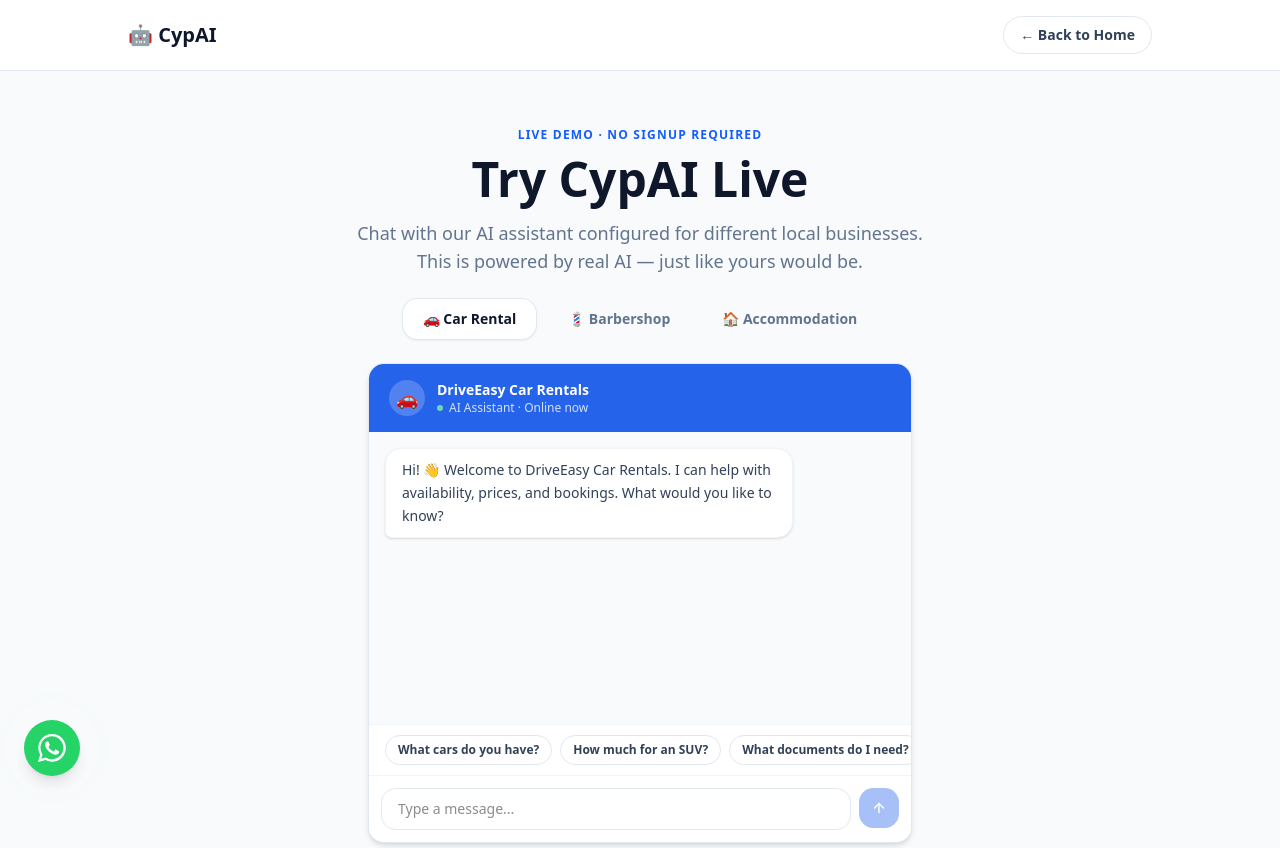
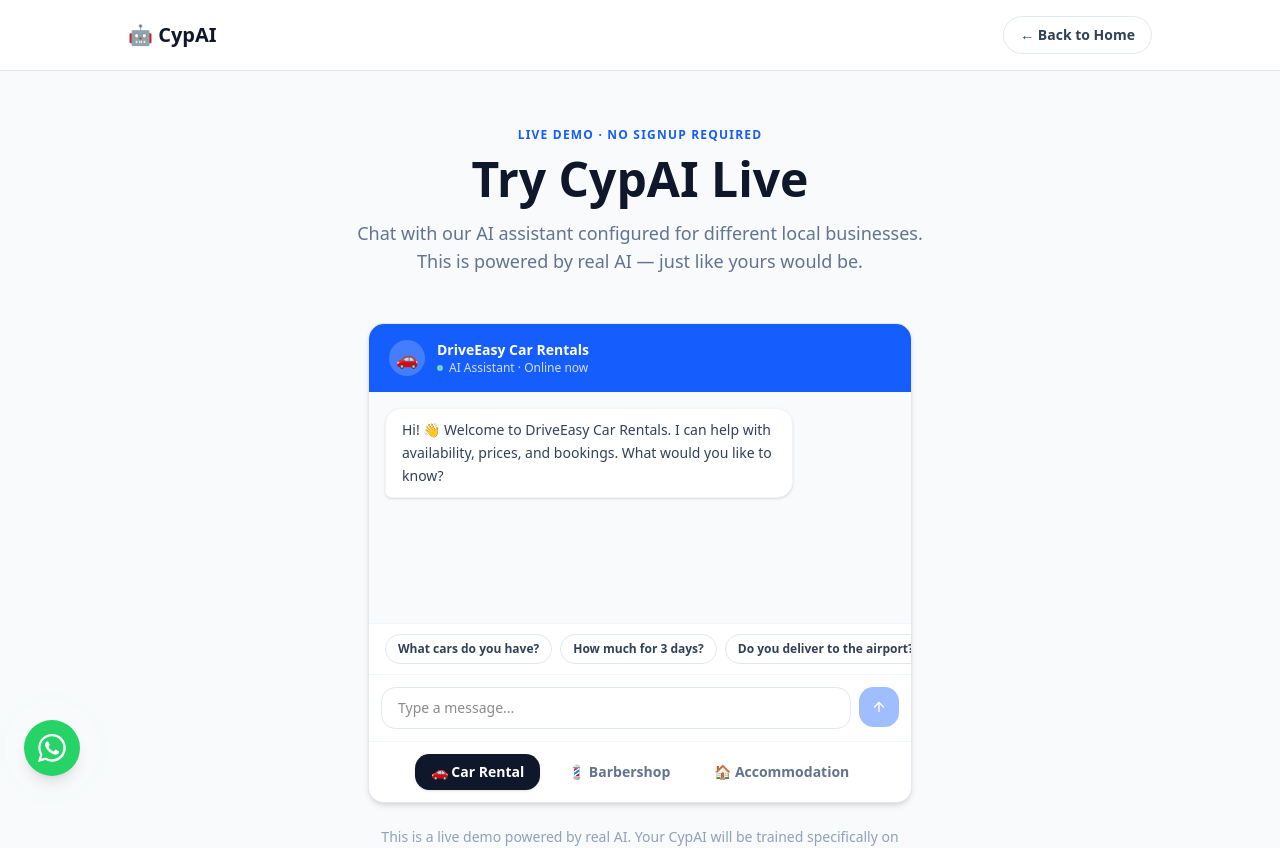
Before and after one commit to Rollandcodes/BizAI, a Next.js app: page /demo in a window 1280 px wide. Shown: the top 848 px of the page. Built offline with nearby package versions, Linux system fonts and the light colour scheme; no server answers.

Commit message:
fix: repair demo chat flow

```diff
--- a/app/demo/page.tsx
+++ b/app/demo/page.tsx
@@ -3,123 +3,155 @@
 import { useEffect, useRef, useState } from 'react';
 import Link from 'next/link';
 
-// ── Types ────────────────────────────────────────────────────────────────────
 type DemoMsg = { role: 'user' | 'assistant'; content: string };
 
-type DemoConfig = {
+type NicheConfig = {
   id: string;
+  name: string;
+  icon: string;
   label: string;
-  emoji: string;
-  businessName: string;
-  businessType: string;
-  systemPrompt: string;
-  welcomeMessage: string;
+  color: string;
+  welcome: string;
   suggestions: string[];
-  color: string;
 };
 
-// ── Demo configurations ───────────────────────────────────────────────────────
-const DEMOS: DemoConfig[] = [
-  {
-    id: 'car-rental',
+const NICHES: Record<string, NicheConfig> = {
+  car_rental: {
+    id: 'car_rental',
+    name: 'DriveEasy Car Rentals',
+    icon: '🚗',
     label: 'Car Rental',
-    emoji: '🚗',
-    businessName: 'DriveEasy Car Rentals',
-    businessType: 'car_rental',
-    systemPrompt:
-      'You are a friendly AI assistant for DriveEasy Car Rentals in Northern Cyprus. Help customers with: vehicle availability (Economy $25/day, Compact $35/day, SUV $55/day, Van $75/day), booking process, requirements (valid license, passport, credit card deposit), pickup locations (Nicosia, Kyrenia, Famagusta, Airport). Always try to collect customer name and phone number for bookings. Keep responses short and friendly. Use emojis occasionally.',
-    welcomeMessage:
-      "Hi! 👋 Welcome to DriveEasy Car Rentals. I can help with availability, prices, and bookings. What would you like to know?",
+    color: 'blue',
+    welcome: 'Hi! 👋 Welcome to DriveEasy Car Rentals. I can help with availability, prices, and bookings. What would you like to know?',
     suggestions: [
       'What cars do you have?',
-      'How much for an SUV?',
-      'What documents do I need?',
-      'Do you do airport pickup?',
+      'How much for 3 days?',
+      'Do you deliver to the airport?',
+      'I need a car this weekend',
     ],
-    color: '#2563eb',
   },
-  {
+  barbershop: {
     id: 'barbershop',
+    name: 'Studio One Barbershop',
+    icon: '💈',
     label: 'Barbershop',
-    emoji: '💈',
-    businessName: 'StyleCut Barbershop',
-    businessType: 'barbershop',
-    systemPrompt:
-      'You are a friendly AI assistant for StyleCut Barbershop in Northern Cyprus. Help customers with: services and prices (Haircut $15, Beard Trim $10, Full Package $22, Kids Cut $10), opening hours (Mon–Sat 9am–8pm, Sun 10am–5pm), appointment booking, and walk-in availability. Always be warm and welcoming. Keep responses short. Use emojis occasionally.',
-    welcomeMessage:
-      "Hey there! ✂️ Welcome to StyleCut Barbershop. Ask me about our services, prices, or to book an appointment!",
+    color: 'purple',
+    welcome: 'Hey! 👋 Welcome to Studio One Barbershop. I can help you book an appointment or answer questions about our services.',
     suggestions: [
+      'What are your opening hours?',
       'How much is a haircut?',
-      'Can I book for Saturday?',
-      'What time do you open?',
+      'Can I book for tomorrow?',
       'Do you do beard trims?',
     ],
-    color: '#7c3aed',
   },
-  {
-    id: 'accommodation',
+  student_accommodation: {
+    id: 'student_accommodation',
+    name: 'CampusHome Accommodation',
+    icon: '🏠',
     label: 'Accommodation',
-    emoji: '🏠',
-    businessName: 'CozyStay Student Accommodation',
-    businessType: 'accommodation',
-    systemPrompt:
-      'You are a helpful AI assistant for CozyStay Student Accommodation near EMU University in Northern Cyprus. Help with: room types (Single $250/month, Double $180/month per person, Studio $350/month), what\'s included (WiFi, utilities, fully furnished), proximity to EMU (5 min walk), availability, and how to book a viewing. Collect student name and contact info for viewings. Keep responses friendly and concise. Use emojis occasionally.',
-    welcomeMessage:
-      "Hi! 🏠 Looking for student accommodation near EMU? I can help with rooms, prices, and availability. What would you like to know?",
+    color: 'green',
+    welcome: 'Hi there! 👋 Welcome to CampusHome. I can help you find the perfect room near your university in Northern Cyprus.',
     suggestions: [
-      'Do you have rooms available?',
-      'How far from EMU university?',
-      "What's included?",
-      "What's the monthly price?",
+      'How much is a single room?',
+      'Are you near EMU?',
+      'Is WiFi included?',
+      'When can I move in?',
     ],
-    color: '#059669',
   },
-];
+};
 
-// ── Chat component ─────────────────────────────────────────────────────────
-function DemoChat({ config }: { config: DemoConfig }) {
+const COLOR_STYLES: Record<string, { bubble: string; accent: string; ring: string }> = {
+  blue: {
+    bubble: 'bg-blue-600',
+    accent: 'bg-blue-600',
+    ring: 'focus:border-blue-400 focus:ring-blue-400/10',
+  },
+  purple: {
+    bubble: 'bg-violet-600',
+    accent: 'bg-violet-600',
+    ring: 'focus:border-violet-400 focus:ring-violet-400/10',
+  },
+  green: {
+    bubble: 'bg-emerald-600',
+    accent: 'bg-emerald-600',
+    ring: 'focus:border-emerald-400 focus:ring-emerald-400/10',
+  },
+};
+
+function DemoChat() {
+  const [activeNiche, setActiveNiche] = useState<keyof typeof NICHES>('car_rental');
   const [messages, setMessages] = useState<DemoMsg[]>([
-    { role: 'assistant', content: config.welcomeMessage },
+    { role: 'assistant', content: NICHES.car_rental.welcome },
   ]);
   const [input, setInput] = useState('');
-  const [sending, setSending] = useState(false);
-  const bottomRef = useRef<HTMLDivElement>(null);
+  const [isLoading, setIsLoading] = useState(false);
+  const [error, setError] = useState('');
+  const messagesEndRef = useRef<HTMLDivElement>(null);
+  const activeConfig = NICHES[activeNiche];
+  const colorStyles = COLOR_STYLES[activeConfig.color];
 
   useEffect(() => {
-    bottomRef.current?.scrollIntoView({ behavior: 'smooth' });
-  }, [messages]);
+    messagesEndRef.current?.scrollIntoView({ behavior: 'smooth' });
+  }, [messages, isLoading]);
 
-  async function send(text: string) {
-    if (!text.trim() || sending) return;
-    const userMsg: DemoMsg = { role: 'user', content: text.trim() };
-    const history = messages.map((m) => ({ role: m.role, content: m.content }));
-    setMessages((p) => [...p, userMsg]);
+  function switchNiche(nicheId: string) {
+    const nextNiche = nicheId as keyof typeof NICHES;
+    setActiveNiche(nextNiche);
+    setMessages([{ role: 'assistant', content: NICHES[nextNiche].welcome }]);
+    setError('');
     setInput('');
-    setSending(true);
+  }
+
+  async function sendMessage(userMessage: string) {
+    if (!userMessage.trim() || isLoading) return;
+
+    const newMessages: DemoMsg[] = [
+      ...messages,
+      { role: 'user', content: userMessage.trim() },
+    ];
+    setMessages(newMessages);
+    setInput('');
+    setIsLoading(true);
+    setError('');
+
     try {
       const res = await fetch('/api/chat', {
         method: 'POST',
         headers: { 'Content-Type': 'application/json' },
         body: JSON.stringify({
-          businessName: config.businessName,
-          businessType: config.businessType,
-          systemPrompt: config.systemPrompt,
-          userMessage: text.trim(),
-          conversationHistory: history,
+          messages: newMessages.map((message) => ({
+            role: message.role,
+            content: message.content,
+          })),
+          businessType: activeNiche,
+          businessId: null,
+          sessionId: `demo-${Date.now()}`,
+          businessName: NICHES[activeNiche].name,
+          isDemo: true,
         }),
       });
-      const data = (await res.json()) as { reply?: string };
-      setMessages((p) => [
-        ...p,
-        { role: 'assistant', content: data.reply ?? 'Sorry, something went wrong.' },
+
+      if (!res.ok) {
+        const errorData = (await res.json()) as { error?: string };
+        throw new Error(errorData.error || `HTTP ${res.status}`);
+      }
+
+      const data = (await res.json()) as { message?: string };
+
+      setMessages([
+        ...newMessages,
+        {
+          role: 'assistant',
+          content: data.message || 'I can help you with that!',
+        },
       ]);
-    } catch {
-      setMessages((p) => [
-        ...p,
-        { role: 'assistant', content: 'Demo temporarily unavailable. Please try again!' },
-      ]);
+    } catch (err) {
+      console.error('Demo chat error:', err);
+      const message = err instanceof Error ? err.message : 'Sorry, something went wrong';
+      setError(message);
+      setMessages(messages);
     } finally {
-      setSending(false);
+      setIsLoading(false);
     }
   }
 
@@ -127,13 +159,12 @@ function DemoChat({ config }: { config: DemoConfig }) {
 
   return (
     <div className="flex flex-col overflow-hidden rounded-2xl border border-slate-200 bg-white shadow-md" style={{ height: 480 }}>
-      {/* Chat header */}
-      <div className="flex items-center gap-3 px-5 py-4" style={{ background: config.color }}>
+      <div className={`flex items-center gap-3 px-5 py-4 ${colorStyles.accent}`}>
         <span className="flex h-9 w-9 items-center justify-center rounded-full bg-white/20 text-lg">
-          {config.emoji}
+          {activeConfig.icon}
         </span>
         <div>
-          <p className="text-sm font-bold text-white">{config.businessName}</p>
+          <p className="text-sm font-bold text-white">{activeConfig.name}</p>
           <p className="flex items-center gap-1.5 text-xs text-white/80">
             <span className="inline-block h-1.5 w-1.5 animate-pulse rounded-full bg-green-300" />
             AI Assistant · Online now
@@ -141,42 +172,64 @@ function DemoChat({ config }: { config: DemoConfig }) {
         </div>
       </div>
 
-      {/* Messages */}
       <div className="flex-1 space-y-3 overflow-y-auto bg-slate-50 p-4">
+        {error && (
+          <div className="my-2 flex justify-center">
+            <div className="max-w-[80%] rounded-xl border border-red-200 bg-red-50 px-4 py-2 text-center text-sm text-red-600">
+              ⚠️ {error === 'Failed to fetch'
+                ? 'Connection error — check your internet'
+                : error.includes('API')
+                  ? 'AI service temporarily unavailable'
+                  : error}
+              <button
+                type="button"
+                onClick={() => setError('')}
+                className="ml-2 text-red-400 hover:text-red-600"
+              >
+                ✕
+              </button>
+            </div>
+          </div>
+        )}
+
         {messages.map((m, i) => (
           <div key={i} className={`flex ${m.role === 'user' ? 'justify-end' : 'justify-start'}`}>
             <div
-              className={`max-w-[80%] rounded-2xl px-4 py-2.5 text-sm leading-relaxed ${
-                m.role === 'user'
-                  ? 'rounded-br-sm text-white'
-                  : 'rounded-bl-sm border border-slate-100 bg-white text-slate-700 shadow-sm'
-              }`}
-              style={m.role === 'user' ? { background: config.color } : {}}
+              className={m.role === 'user'
+                ? `max-w-[80%] rounded-2xl rounded-br-sm px-4 py-2.5 text-sm leading-relaxed text-white ${colorStyles.bubble}`
+                : 'max-w-[80%] rounded-2xl rounded-bl-sm border border-slate-100 bg-white px-4 py-2.5 text-sm leading-relaxed text-slate-700 shadow-sm'}
             >
               {m.content}
             </div>
           </div>
         ))}
-        {sending && (
-          <div className="flex justify-start">
-            <div className="flex items-center gap-1 rounded-2xl rounded-bl-sm border border-slate-100 bg-white px-4 py-3 shadow-sm">
-              <span className="h-2 w-2 animate-bounce rounded-full bg-slate-300 [animation-delay:0ms]" />
-              <span className="h-2 w-2 animate-bounce rounded-full bg-slate-300 [animation-delay:150ms]" />
-              <span className="h-2 w-2 animate-bounce rounded-full bg-slate-300 [animation-delay:300ms]" />
+
+        {isLoading && (
+          <div className="flex gap-2 items-end">
+            <div className={`flex h-7 w-7 flex-shrink-0 items-center justify-center rounded-full text-xs text-white ${colorStyles.accent}`}>
+              🤖
+            </div>
+            <div className="rounded-2xl rounded-bl-none border border-gray-200 bg-white px-4 py-3">
+              <div className="flex h-4 items-center gap-1">
+                <div className="h-2 w-2 animate-bounce rounded-full bg-gray-400" style={{ animationDelay: '0ms' }} />
+                <div className="h-2 w-2 animate-bounce rounded-full bg-gray-400" style={{ animationDelay: '150ms' }} />
+                <div className="h-2 w-2 animate-bounce rounded-full bg-gray-400" style={{ animationDelay: '300ms' }} />
+              </div>
             </div>
           </div>
         )}
-        <div ref={bottomRef} />
+
+        <div ref={messagesEndRef} />
       </div>
 
-      {/* Suggestions */}
       {showSuggestions && (
         <div className="flex gap-2 overflow-x-auto border-t border-slate-100 bg-white px-4 py-2.5">
-          {config.suggestions.map((s) => (
+          {activeConfig.suggestions.map((s) => (
             <button
               key={s}
               type="button"
-              onClick={() => void send(s)}
+              onClick={() => void sendMessage(s)}
+              disabled={isLoading}
               className="whitespace-nowrap rounded-full border border-slate-200 bg-white px-3 py-1.5 text-xs font-semibold text-slate-700 transition hover:border-blue-300 hover:text-blue-700"
             >
               {s}
@@ -185,41 +238,63 @@ function DemoChat({ config }: { config: DemoConfig }) {
         </div>
       )}
 
-      {/* Input */}
       <form
-        onSubmit={(e) => { e.preventDefault(); void send(input); }}
+        onSubmit={(e) => {
+          e.preventDefault();
+          void sendMessage(input);
+        }}
         className="flex gap-2 border-t border-slate-100 bg-white p-3"
       >
         <input
           value={input}
           onChange={(e) => setInput(e.target.value)}
+          onKeyDown={(e) => {
+            if (e.key === 'Enter' && !e.shiftKey) {
+              e.preventDefault();
+              void sendMessage(input);
+            }
+          }}
           placeholder="Type a message..."
-          className="flex-1 rounded-xl border border-slate-200 px-4 py-2.5 text-sm outline-none transition focus:border-blue-400 focus:ring-2 focus:ring-blue-400/10"
+          disabled={isLoading}
+          className={`flex-1 rounded-xl border border-slate-200 px-4 py-2.5 text-sm outline-none transition focus:ring-2 ${colorStyles.ring} disabled:cursor-not-allowed disabled:bg-slate-100 disabled:text-slate-400`}
         />
         <button
           type="submit"
-          disabled={!input.trim() || sending}
+          disabled={isLoading || !input.trim()}
           aria-label="Send"
-          className="flex h-10 w-10 shrink-0 items-center justify-center rounded-xl text-white transition disabled:opacity-40"
-          style={{ background: config.color }}
+          className={`flex h-10 w-10 shrink-0 items-center justify-center rounded-xl text-white transition disabled:opacity-40 ${colorStyles.accent}`}
         >
           <svg width="16" height="16" viewBox="0 0 24 24" fill="none" stroke="currentColor" strokeWidth="2" strokeLinecap="round" strokeLinejoin="round">
             <path d="M12 5.25L12 18.75" /><path d="M18.75 12L12 5.25L5.25 12" />
           </svg>
         </button>
       </form>
+
+      <div className="border-t border-slate-100 bg-white px-4 py-3">
+        <div className="flex justify-center gap-3">
+          {Object.values(NICHES).map((niche) => (
+            <button
+              key={niche.id}
+              type="button"
+              onClick={() => switchNiche(niche.id)}
+              className={`rounded-xl px-4 py-2 text-sm font-semibold transition ${
+                activeNiche === niche.id
+                  ? 'bg-slate-900 text-white shadow-sm'
+                  : 'text-slate-500 hover:text-slate-800'
+              }`}
+            >
+              {niche.icon} {niche.label}
+            </button>
+          ))}
+        </div>
+      </div>
     </div>
   );
 }
 
-// ── Page ──────────────────────────────────────────────────────────────────────
 export default function DemoPage() {
-  const [activeId, setActiveId] = useState('car-rental');
-  const activeDemo = DEMOS.find((d) => d.id === activeId) ?? DEMOS[0];
-
   return (
     <div className="min-h-screen bg-slate-50">
-      {/* Navbar */}
       <nav className="border-b border-slate-200 bg-white px-4 py-4">
         <div className="mx-auto flex max-w-5xl items-center justify-between">
           <Link href="/" className="text-xl font-extrabold text-slate-900">🤖 CypAI</Link>
@@ -232,7 +307,6 @@ export default function DemoPage() {
         </div>
       </nav>
 
-      {/* Hero */}
       <div className="mx-auto max-w-3xl px-4 pb-6 pt-14 text-center">
         <p className="mb-3 text-xs font-bold uppercase tracking-widest text-blue-600">Live Demo · No Signup Required</p>
         <h1 className="text-4xl font-extrabold text-slate-900 sm:text-5xl">Try CypAI Live</h1>
@@ -242,32 +316,10 @@ export default function DemoPage() {
         </p>
       </div>
 
-      {/* Tabs */}
-      <div className="mx-auto max-w-3xl px-4">
-        <div className="flex justify-center gap-3">
-          {DEMOS.map((d) => (
-            <button
-              key={d.id}
-              type="button"
-              onClick={() => setActiveId(d.id)}
-              className={`rounded-xl px-5 py-2.5 text-sm font-semibold transition ${
-                activeId === d.id
-                  ? 'bg-white text-slate-900 shadow-sm ring-1 ring-slate-200'
-                  : 'text-slate-500 hover:text-slate-800'
-              }`}
-            >
-              {d.emoji} {d.label}
-            </button>
-          ))}
-        </div>
+      <div className="mx-auto mt-6 max-w-xl px-4 pb-6">
+        <DemoChat />
       </div>
 
-      {/* Chat */}
-      <div className="mx-auto mt-6 max-w-xl px-4 pb-6">
-        <DemoChat key={activeId} config={activeDemo} />
-      </div>
-
-      {/* Footer note + CTA */}
       <div className="mx-auto max-w-xl px-4 pb-16 text-center">
         <p className="text-sm text-slate-400">
           This is a live demo powered by real AI. Your CypAI will be trained specifically on{' '}
```
